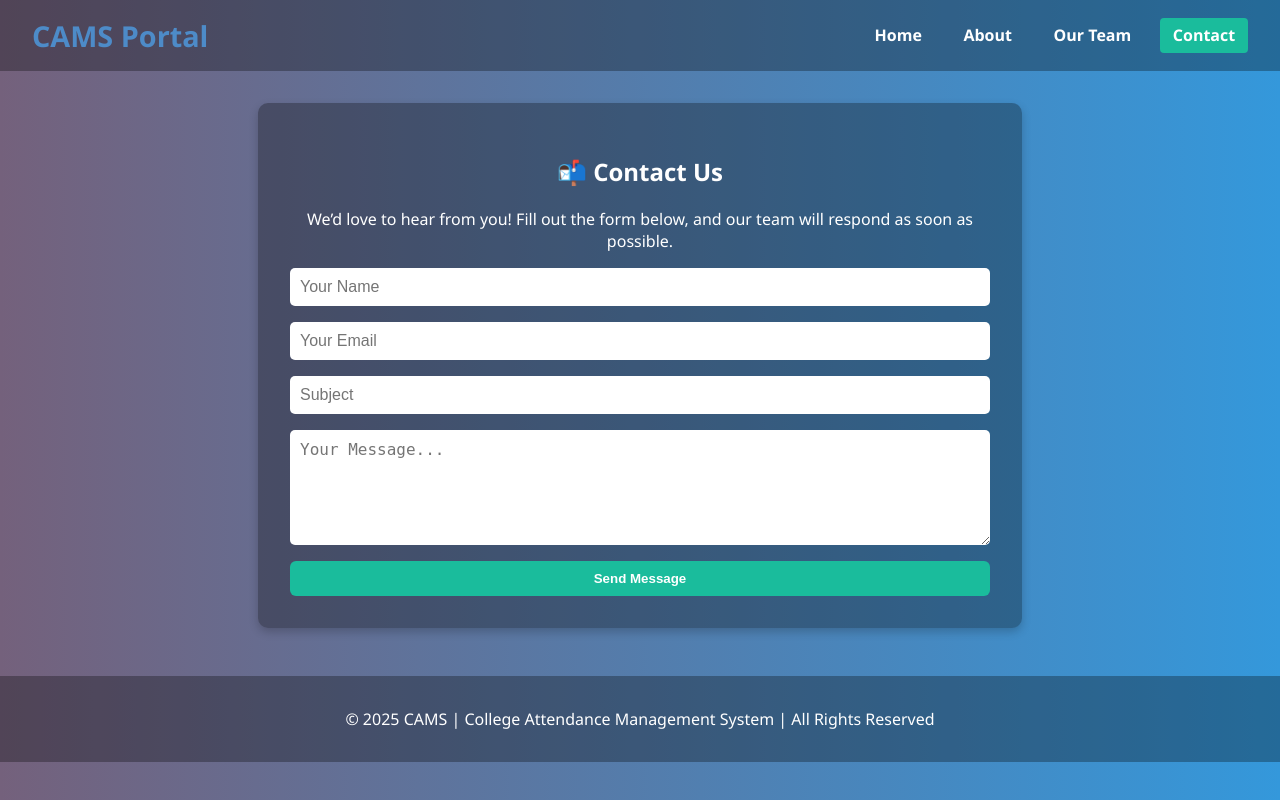
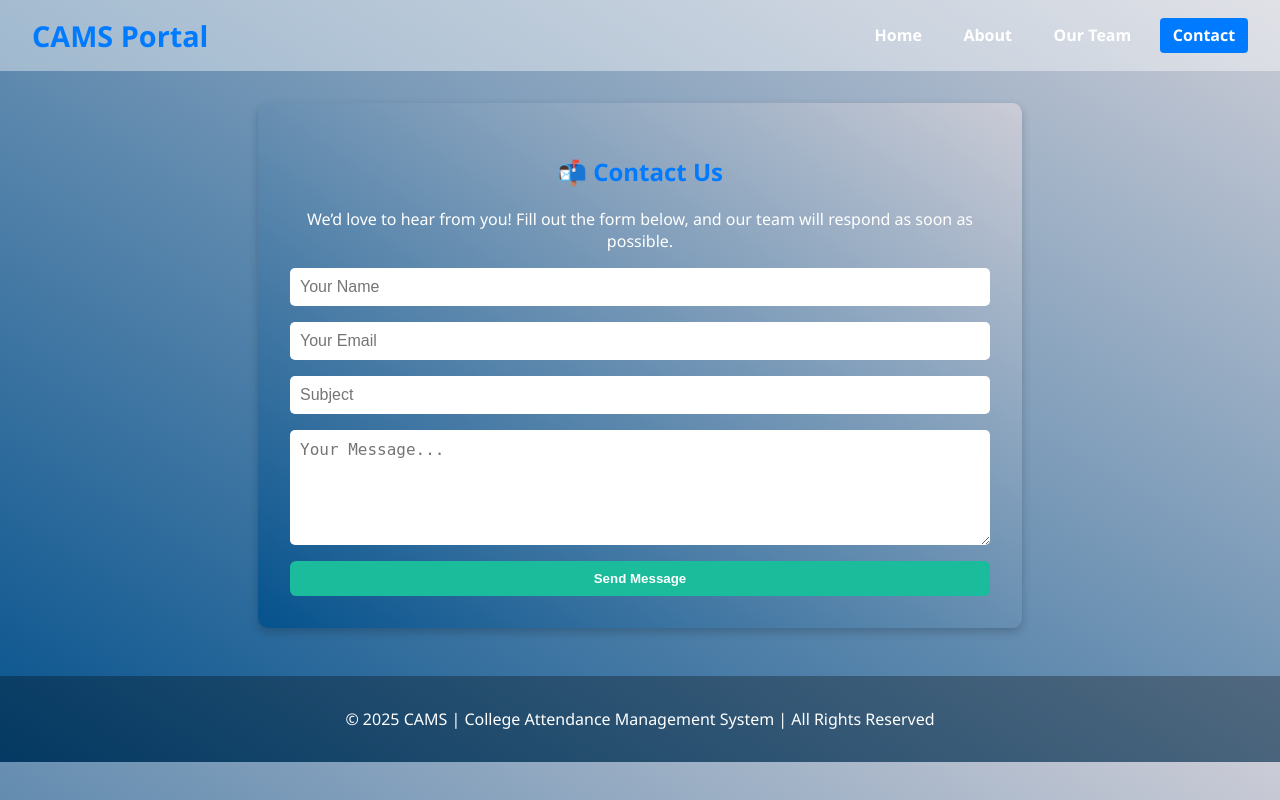
Before and after one commit to Sakshi-B8036/CAMS, a PHP site: page /contact.php in a window 1280 px wide. Run offline with PHP 8.4, Linux system fonts and the light colour scheme.

Commit message:
updated colors

```diff
--- a/contact.php
+++ b/contact.php
@@ -43,12 +43,12 @@ if ($_SERVER["REQUEST_METHOD"] == "POST") {
       font-family: 'Segoe UI', Tahoma, Geneva, Verdana, sans-serif;
       margin: 0;
       padding: 0;
-      background: linear-gradient(to right, #74617c, #3498db);
+        background: linear-gradient(to top right, #05528dff 0%, #cbccd6ff 100%);
       color: #fff;
     }
 
     header {
-      background: rgba(0, 0, 0, 0.3);
+       background: rgba(255, 255, 255, 0.4);
       color: white;
       padding: 1rem 2rem;
       display: flex;
@@ -60,7 +60,7 @@ if ($_SERVER["REQUEST_METHOD"] == "POST") {
     header h1 {
       margin: 0;
       font-size: 1.8rem;
-      color: #4d8bc8;
+      color: #007bff;
     }
 
     nav ul.nav-links {
@@ -83,14 +83,14 @@ if ($_SERVER["REQUEST_METHOD"] == "POST") {
 
     nav ul.nav-links li a:hover,
     nav ul.nav-links li a.active {
-      background-color: #1abc9c;
+      background-color: #007bff;
       color: white;
     }
 
     .container {
       max-width: 700px;
       margin: 2rem auto;
-      background: rgba(0, 0, 0, 0.3);
+      background: linear-gradient(to top right, #05528dff 0%, #cbccd6ff 100%);
       padding: 2rem;
       border-radius: 10px;
       box-shadow: 0 4px 10px rgba(0,0,0,0.2);
@@ -98,7 +98,7 @@ if ($_SERVER["REQUEST_METHOD"] == "POST") {
 
     h2 {
       text-align: center;
-      color: #fff;
+      color: #007bff;
     }
 
     form {
@@ -117,7 +117,7 @@ if ($_SERVER["REQUEST_METHOD"] == "POST") {
     }
 
     input:focus, textarea:focus {
-      outline: 2px solid #1abc9c;
+      outline: 2px solid #007bff;
       background-color: #f9f9f9;
       color: #000;
     }
--- a/index.php
+++ b/index.php
@@ -27,7 +27,7 @@ body {
   font-family: 'Segoe UI', Tahoma, Geneva, Verdana, sans-serif;
   margin: 0;
   padding: 0;
-  background: linear-gradient(to top right, #83c4f5ff 0%, #ffffffff 100%);
+  background: linear-gradient(to top right, #05528dff 0%, #cbccd6ff 100%);
   color: #333;
 }
 
```
Also changed, not shown: about.html (+5 -5 lines), team.php (+5 -5 lines).
